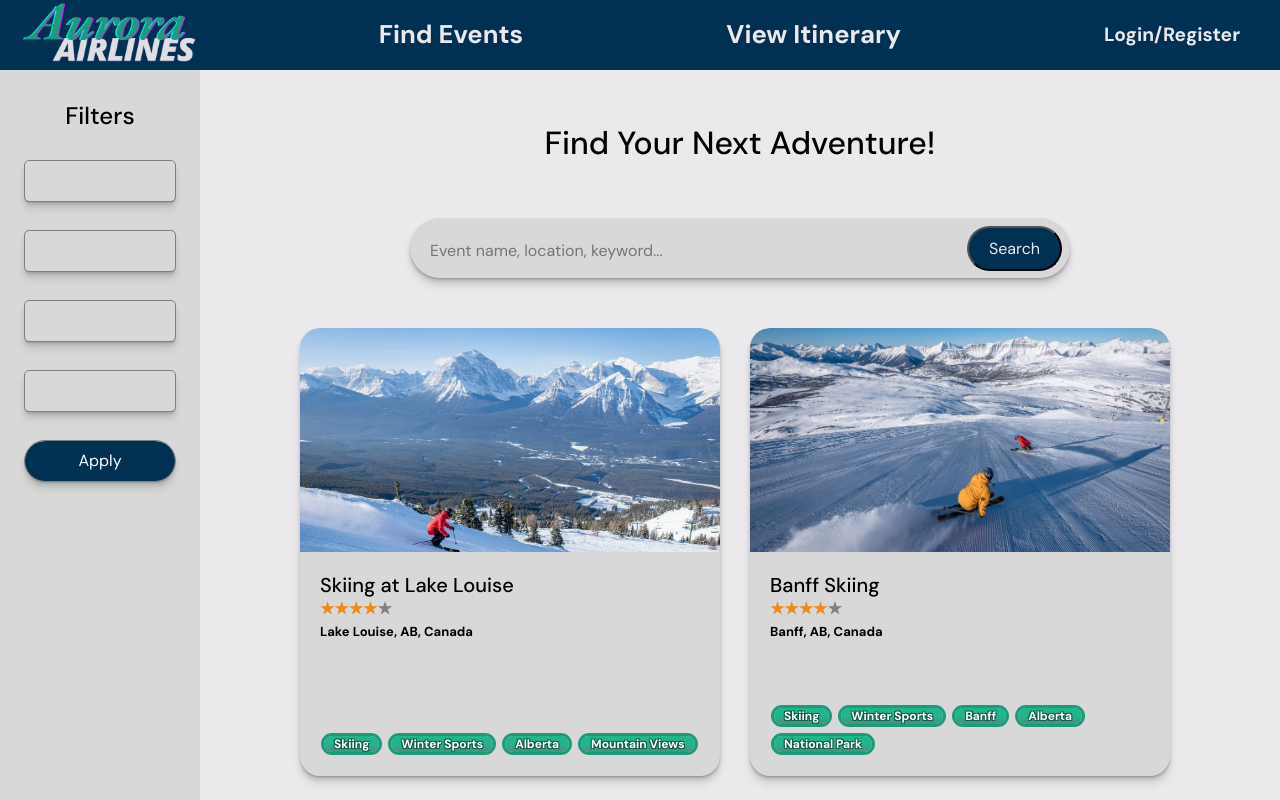
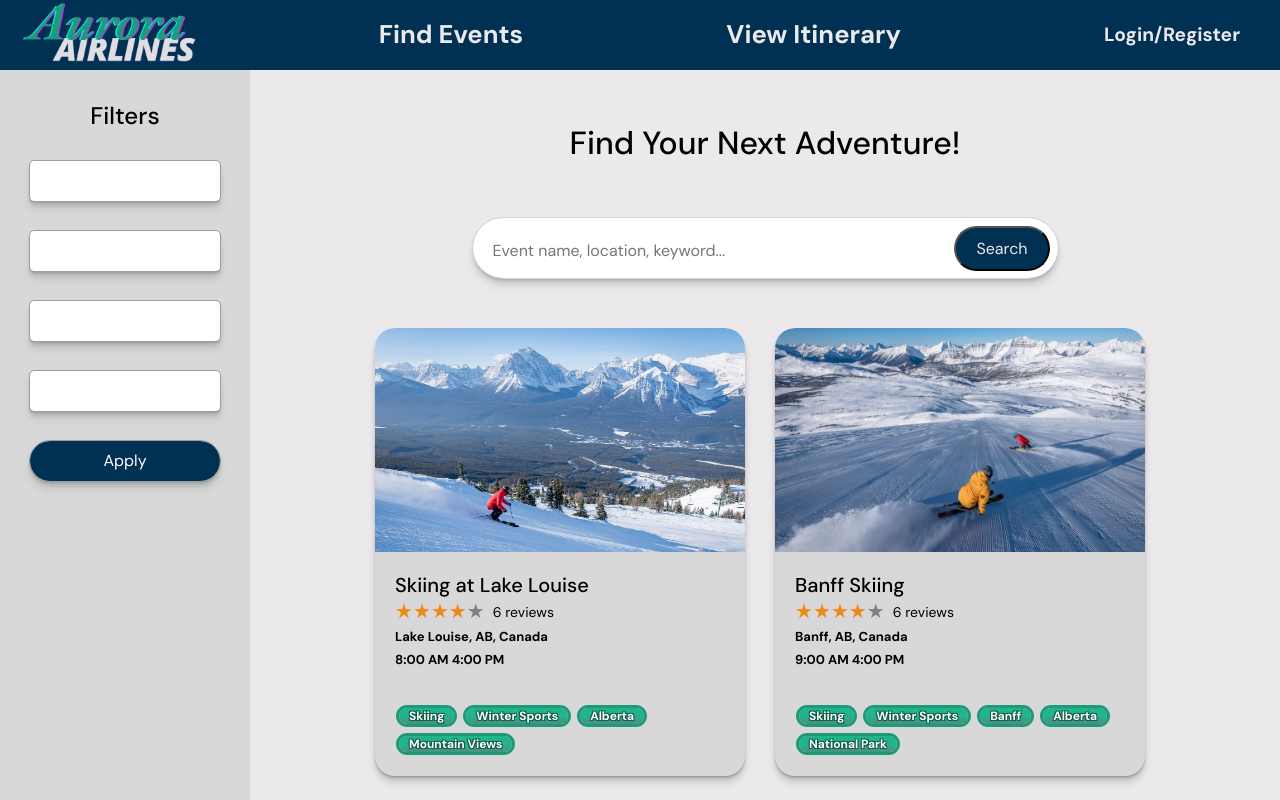
Before and after one commit to charlielang02/aurora-itinerary-app, a React (Vite) app: page /search-events in a window 1280 px wide. Shown: the top 800 px of the page. Built offline with nearby package versions, Linux system fonts and the light colour scheme.

Commit message:
improve search event cards

```diff
--- a/src/components/DropDown.module.css
+++ b/src/components/DropDown.module.css
@@ -6,6 +6,7 @@
       0 2px 2px var(--box-shadow-color),
       0 4px 4px var(--box-shadow-color),
       0 8px 8px var(--box-shadow-color);
-    outline: 1px solid gray;
+    outline: 1px solid rgb(158, 158, 158);
+    background: white;
     border-radius: 4px;
   }
--- a/src/data/EventData.js
+++ b/src/data/EventData.js
@@ -20,7 +20,6 @@ export const EventData = [
         title: "Skiing at Lake Louise",
         images: [lake_louise_skiing, lake_louise_skiing2, lake_louise_skiing3, lake_louise_skiing4, lake_louise_skiing5],
         rating: 4,
-      reviews: 6,
         location: "Lake Louise, AB, Canada",
         link: "https://www.lakelouise.com",
         tags: ["Skiing", "Winter Sports", "Alberta", "Mountain Views"],
@@ -42,7 +41,6 @@ export const EventData = [
         title: "Banff Skiing",
         images: [banff_skiing, banff_skiing, banff_skiing, banff_skiing, banff_skiing],
         rating: 4,
-      reviews: 6,
         location: "Banff, AB, Canada",
         link: "https://www.banfflakelouise.com",
         tags: ["Skiing", "Winter Sports", "Banff", "Alberta", "National Park"],
@@ -64,7 +62,6 @@ export const EventData = [
         title: "Calgary Stampede",
         images: [calgary_stampede, calgary_stampede, calgary_stampede, calgary_stampede, calgary_stampede],
         rating: 5,
-      reviews: 7,
         location: "Calgary, AB, Canada",
         link: "https://calgarystampede.com",
         tags: ["Festival", "Rodeo", "Live Music", "Food"],
@@ -87,7 +84,7 @@ export const EventData = [
         title: "Calgary Tower Observation Deck",
         images: [calgary_tower, calgary_tower, calgary_tower, calgary_tower, calgary_tower],
         rating: 4,
-      reviews: 6,
+
         location: "Calgary, AB, Canada",
         link: "https://www.calgarytower.com",
         tags: ["City Views", "Landmark", "Dining"],
@@ -109,7 +106,7 @@ export const EventData = [
         title: "Toronto Raptors Game",
         images: [toronto_raptors_game, toronto_raptors_game, toronto_raptors_game, toronto_raptors_game, toronto_raptors_game],
         rating: 5,
-      reviews: 6,
+
         location: "Scotiabank Arena, Toronto, ON, Canada",
         link: "https://www.nba.com/raptors",
         tags: ["Basketball", "Sports", "Toronto", "NBA"],
@@ -131,7 +128,7 @@ export const EventData = [
         title: "Eiffel Tower Tour",
         images: [paris_eiffel_tower, paris_eiffel_tower, paris_eiffel_tower, paris_eiffel_tower, paris_eiffel_tower],
         rating: 3,
-      reviews: 6,
+
         location: "Paris, France",
         link: "https://www.toureiffel.paris",
         tags: ["Landmark", "Tour", "Paris", "Romantic"],
@@ -153,7 +150,7 @@ export const EventData = [
         title: "Sumo Wrestling in Tokyo",
         images: [tokyo_sumo, tokyo_sumo, tokyo_sumo, tokyo_sumo, tokyo_sumo],
         rating: 4,
-      reviews: 6,
+
         location: "Tokyo, Japan",
         link: "https://www.sumo.or.jp",
         tags: ["Culture", "Traditional", "Sport", "Tokyo"],
@@ -175,7 +172,7 @@ export const EventData = [
         title: "Broadway Show in New York",
         images: [new_york_broadway, new_york_broadway, new_york_broadway, new_york_broadway, new_york_broadway],
         rating: 5,
-      reviews: 6,
+
         location: "Broadway, New York, NY, USA",
         link: "https://www.broadway.com",
         tags: ["Theater", "Musicals", "New York", "Entertainment"],
@@ -197,7 +194,7 @@ export const EventData = [
         title: "Sydney Opera House Tour",
         images: [sydney_opera_house, sydney_opera_house, sydney_opera_house, sydney_opera_house, sydney_opera_house],
         rating: 3,
-      reviews: 6,
+
         location: "Sydney, Australia",
         link: "https://www.sydneyoperahouse.com",
         tags: ["Culture", "Tour", "Sydney", "Landmark"],
@@ -219,7 +216,7 @@ export const EventData = [
         title: "London Eye Experience",
         images: [london_eye, london_eye, london_eye, london_eye, london_eye],
         rating: 4,
-      reviews: 6,
+
         location: "London, UK",
         link: "https://www.londoneye.com",
         tags: ["Landmark", "Tour", "Views", "London"],
@@ -241,7 +238,7 @@ export const EventData = [
         title: "Granville Island Tour",
         images: [vancouver_granville, vancouver_granville, vancouver_granville, vancouver_granville, vancouver_granville],
         rating: 4,
-      reviews: 6,
+
         location: "Vancouver, BC, Canada",
         link: "https://granvilleisland.com",
         tags: ["Food", "Culture", "Vancouver", "Art"],
@@ -263,7 +260,7 @@ export const EventData = [
         title: "Burj Khalifa Observation Deck",
         images: [dubai_burj_khalifa, dubai_burj_khalifa, dubai_burj_khalifa, dubai_burj_khalifa, dubai_burj_khalifa],
         rating: 5,
-      reviews: 6,
+
         location: "Dubai, UAE",
         link: "https://www.burjkhalifa.ae",
         tags: ["Landmark", "View", "Dubai", "Luxury"],
--- a/src/pages/EventDetails.jsx
+++ b/src/pages/EventDetails.jsx
@@ -48,7 +48,7 @@ const EventDetails = () => {
   const handleSubmitReview = () => {
     if (newReview.content && newReview.reviewer && newReview.rating) {
       const updatedReviews = [
-        ...reviews,
+        ...reviewCount,
         {
           reviewer: newReview.reviewer,
           rating: parseInt(newReview.rating),
--- a/src/pages/SearchEvents.jsx
+++ b/src/pages/SearchEvents.jsx
@@ -24,13 +24,19 @@ const EventCard = ({ data, id }) => {
           <h3 className={cardstyles.title}>
             {data.title}
           </h3>
-          <p className={cardstyles.star_container}>
-            {Array.from({ length: 5 }).map((_, starIndex) => (
-              <span key={starIndex} className={starIndex < data.rating ? 'star filled' : cardstyles.star}>★</span>
-            ))}
+          <div className={cardstyles.star_container}>
+            <p>
+              {[...Array(5)].map((_,i) => (
+                <span key={i} className={i < data.rating ? `${cardstyles.star_filled} star filled` : cardstyles.star}>★</span>
+              ))}
+            </p>
+            <p className={cardstyles.review_count}>{data.userReviews.length} reviews</p>
+          </div>
+          <p className={cardstyles.info}>
+            {data.location}
           </p>
-          <p className={cardstyles.location}>
-            {data.location}
+          <p className={cardstyles.info}>
+            {data.startTime} {data.endTime}
           </p>
         </div>
         <ChipContainer className={styles.chip_container} data={data} />
--- a/src/pages/SearchEvents.module.css
+++ b/src/pages/SearchEvents.module.css
@@ -60,7 +60,8 @@ h2 {
   width: 75%;
   max-width: 1000px;
   height: 60px;
-  background: var(--secondary-clr);
+  background: white;
+  outline: 1px solid rgb(214, 214, 214);
   border-radius: 999px;
 }
 
@@ -82,6 +83,10 @@ h2 {
   font-size: 16px;
 }
 
+.search_bar input:focus {
+  outline: none;
+}
+
 .card_container {
   display: flex;
   flex-wrap: wrap;
@@ -93,13 +98,8 @@ h2 {
 
 .chip_container {
   padding: 10px;
+  padding-top: 0;
   overflow: hidden;
-}
-
-@media screen and (max-width: 1300px) {
-  :root {
-    --left-panel-thickness: 200px;
-  }
 }
 
 .left_panel {
@@ -130,14 +130,14 @@ h2 {
     0 2px 2px var(--box-shadow-color),
     0 4px 4px var(--box-shadow-color),
     0 8px 8px var(--box-shadow-color);
-  outline: 1px solid gray;
+  outline: 1px solid rgb(158, 158, 158);
+  background: white;
   border-radius: 4px;
 }
 
 .apply_btn {
   background: var(--primary-clr);
   text-align: center;
-  width: 150px;
   height: 40px;
   line-height: 40px;
   font-weight: normal;
--- a/src/pages/SearchEventsCard.module.css
+++ b/src/pages/SearchEventsCard.module.css
@@ -19,6 +19,7 @@
   background: var(--secondary-clr);
   text-decoration: none;
   overflow: hidden;
+  min-width: 200px;
 }
 
 .card:hover {
@@ -63,14 +64,28 @@
 }
 
 .star_container {
+  display: flex;
   margin-bottom: 4px;
+  gap: 8px;
+  font-weight: normal;
+  align-items: center;
+}
+
+.review_count {
+  font-size: 14px;
+  transform: translateY(1px);
 }
 
 .star {
   color: gray;
+  font-size: 20px !important;
 }
 
-.location {
+.star_filled {
+  font-size: 20px !important;
+}
+
+.info {
   font-size: small;
   color: black;
   margin-bottom: var(--card-text-margin);
@@ -80,11 +95,10 @@
   align-items: flex-end;
   font-weight: bold;
   margin: var(--card-text-margin);
-  margin-top: 0;
-  max-height: 52px;
+  overflow: hidden;
 }
 
-@media screen and (max-width: 1300px) {
+@media screen and (max-width: 1500px) {
   .card {
     flex: 0 0 calc(50% - var(--card-gap));
     max-width: calc(50% - var(--card-gap));
```
Lines whose indentation alone changed are shown as unchanged.
